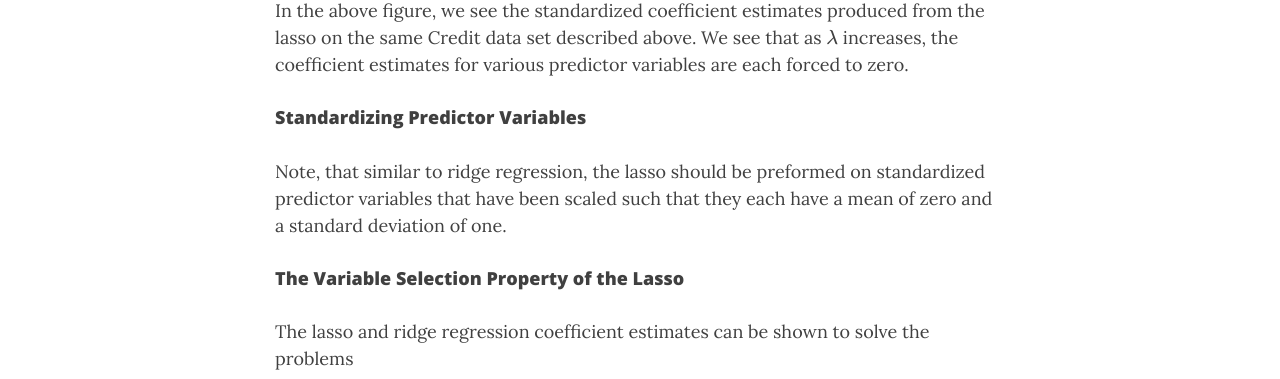
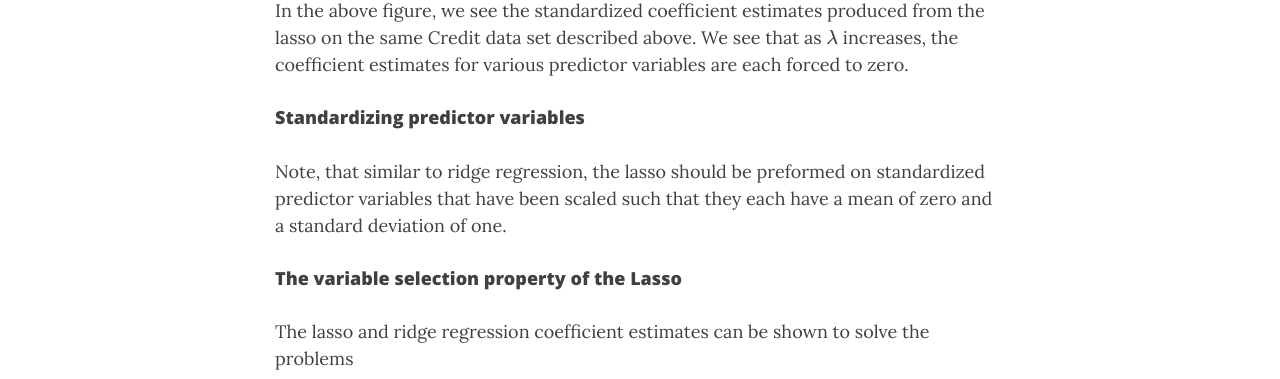
Before and after one commit to ethanwicker/ethanwicker.github.io, a Jekyll site: the page built from _posts/2021-03-03-regularization-ridge-regression-lasso-001.md, in a window 1280 px wide and 900 px high, scrolled down 4492 px. Shown: the part 155-534 px from the top of the window. Built offline with Jekyll 4.4.1, drawn with Linux system fonts in a browser that asks for light colours; nearby versions of some CDN libraries; formulas are drawn with MathJax 3; some of the changed text lies outside the part shown.

```diff
--- a/_posts/2021-03-03-regularization-ridge-regression-lasso-001.md
+++ b/_posts/2021-03-03-regularization-ridge-regression-lasso-001.md
@@ -1,7 +1,7 @@
 ---
 layout: post
 title: "Regularization via Ridge Regression and the Lasso #1"
-subtitle: An Introduction and Overview
+subtitle: An introduction and overview
 comments: false
 ---
 
@@ -39,7 +39,7 @@ Outside the statistical literature, ridge regression is known as Tikhonov regula
 
 The figure above shows ridge regression performed on the Credit data set (available via the ISLR R package).  The left plot shows the standardized coefficients as a function of $\lambda$, while the right plot shows the same coefficients as a function of the $l_2$ $norm$ of the ridge regression coefficient estimates over the $l_2$ $norm$ of the least squares coefficient estimates.  From the image, we can see that the `Income`, `Limit`, `Rating` and `Student` variable approach zero as  $\lambda$ increases, while the other variables (dulled out in gray) maintain values near zero for all values of $\lambda$ shown.
 
-#### Standardizing Predictor Variables
+#### Standardizing predictor variables
 
 Note, the ridge regression coefficient estimates are influenced by the scale of the predictor variables.  As such, it is best to apply ridge regression after all predictor variables have been scaled such that they each have a mean of zero and a standard deviation of one.  While, it is not necessary to also standardize the response variable - and it can make model interpretation slightly more challenging - it does not affect model accuracy.
 
@@ -79,11 +79,11 @@ Due to the $l_1$ penalty, the lasso performs coefficient shrinkage but also has
 
 In the above figure, we see the standardized coefficient estimates produced from the lasso on the same Credit data set described above.  We see that as $\lambda$ increases, the coefficient estimates for various predictor variables are each forced to zero.
 
-#### Standardizing Predictor Variables
+#### Standardizing predictor variables
 
 Note, that similar to ridge regression, the lasso should be preformed on standardized predictor variables that have been scaled such that they each have a mean of zero and a standard deviation of one.
 
-#### The Variable Selection Property of the Lasso
+#### The variable selection property of the Lasso
 
 The lasso and ridge regression coefficient estimates can be shown to solve the problems
 
```
